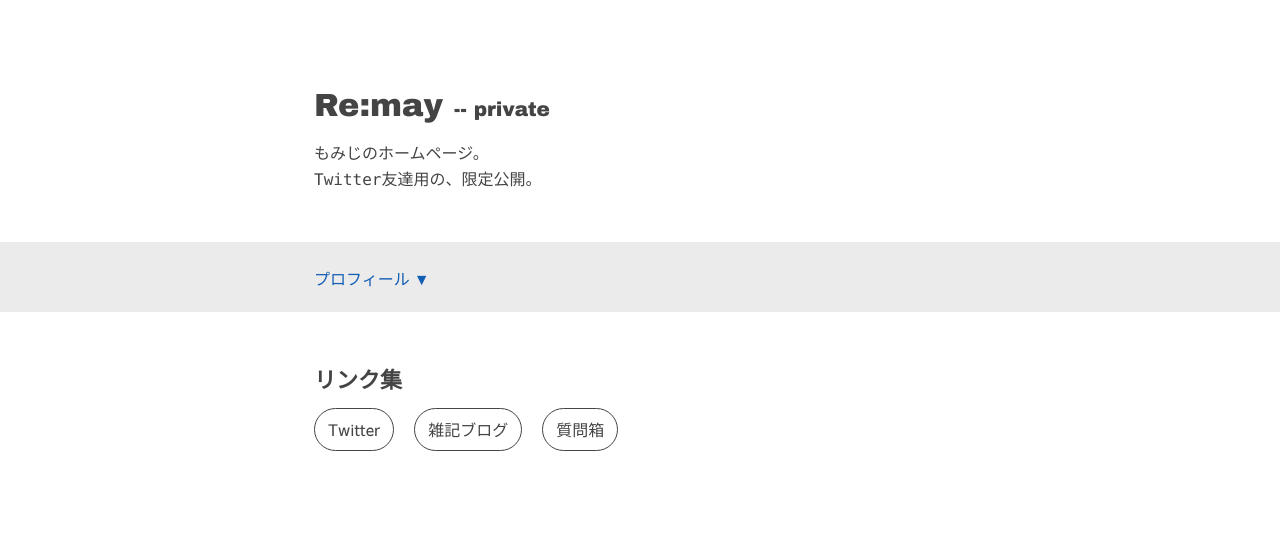
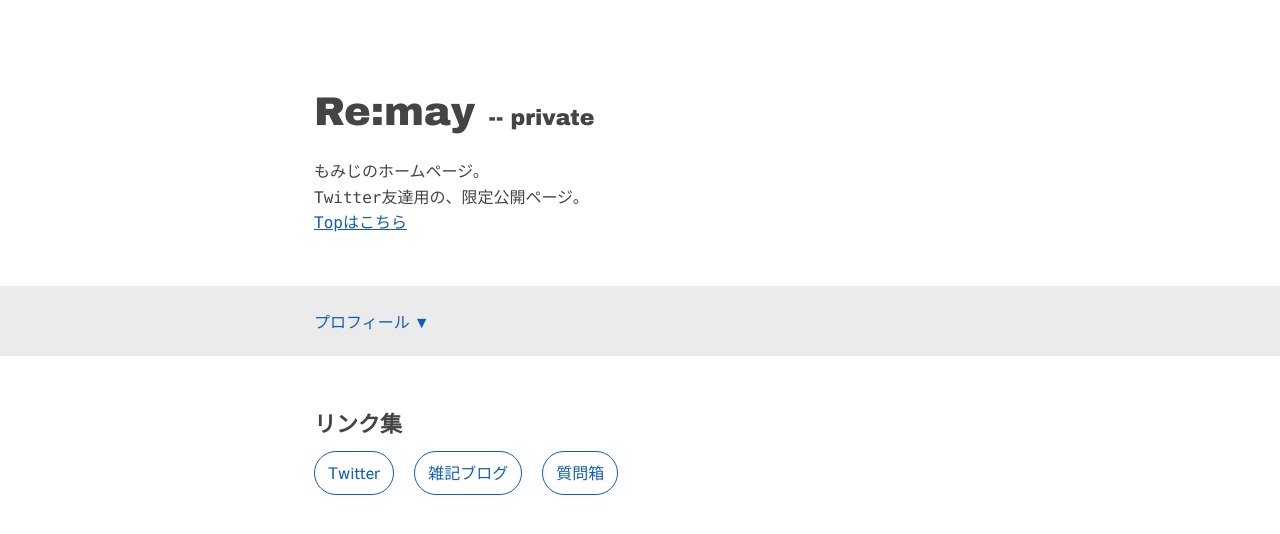
Before and after one commit to dorara-m/myWeb, a website: page src/pug/private-links/index.pug in a window 1280 px wide. Drawn offline with nearby package versions, Linux system fonts and the light colour scheme; files that its build step writes are made by us from their sources.

Commit message:
[add] private　リンク色整理, topへのリンク追加

```diff
--- a/src/pug/private-links/index.pug
+++ b/src/pug/private-links/index.pug
@@ -15,7 +15,9 @@ html(lang="en")
         p.p-private__desc
           |もみじのホームページ。
           br
-          |Twitter友達用の、限定公開。
+          |Twitter友達用の、限定公開ページ。
+          br
+          a(href="/") Topはこちら
 
       section.p-private__sec.p-private__profile
         .l-container
--- a/src/sass/flocss/object/project/private.scss
+++ b/src/sass/flocss/object/project/private.scss
@@ -1,16 +1,22 @@
+$color-link: #135EB5;
+
 .p-private {
   line-height: 1.6;
   padding: 80px 0;
   &__title {
-    font-size: 32px;
+    font-size: 40px;
     font-family: $font-head;
     span {
-      font-size: 20px;
+      font-size: 22px;
     }
   }
 
   &__desc {
-    margin-top: 10px;
+    margin-top: 15px;
+    > a {
+      color: $color-link;
+      text-decoration: underline;
+    }
   }
 
   &__sec {
@@ -47,7 +53,7 @@
       margin-top: 10px;
       display: inline-block;
       cursor: pointer;
-      color: #135EB5;
+      color: $color-link;
     }
     .text {
       > p {
@@ -70,7 +76,8 @@
           display: block;
           font-size: 16px;
           padding: 8px 13px;
-          border: 1px solid #444;
+          border: 1px solid $color-link;
+          color: $color-link;
           border-radius: 100px;
         }
       }
```
Also changed, not shown: dev/assets/styles/main.css, dev/private-links/index.html, www/assets/styles/main.css, www/private-links/index.html.
